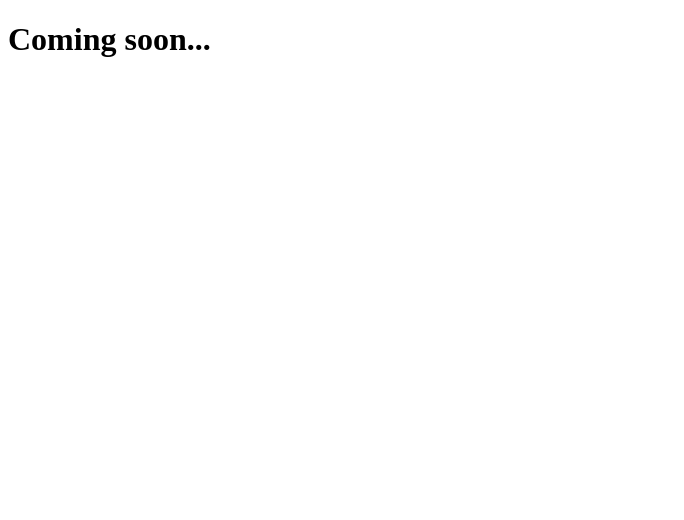
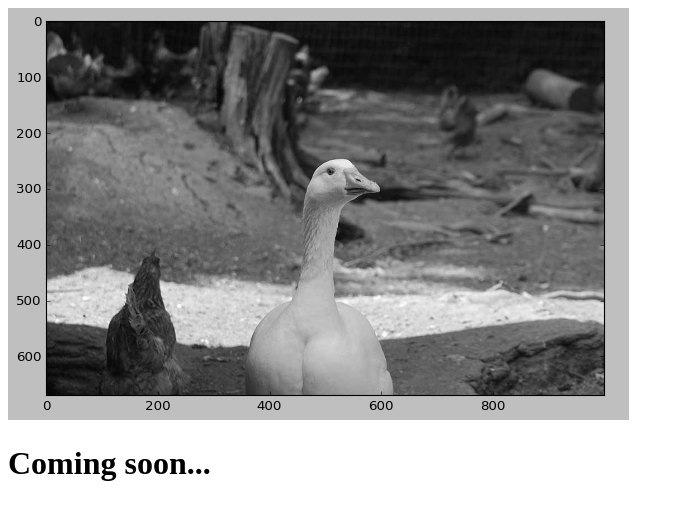
Before and after one commit to caduffn/git-101, a plain HTML site: page index.html in a window 1280 px wide. Shown: the whole page, without its empty margins (0-684 px from the left). Drawn offline with Linux system fonts and the light colour scheme.

Commit message:
Added goose picture

```diff
--- a/index.html
+++ b/index.html
@@ -2,6 +2,7 @@
 <html>
 	<head></head>
 	<body>
+		<img src="test_svd.jpg" alt="">
 		<h1>Coming soon...</h1>
 	</body>
 </html>
```
Also changed, not shown: test_svd.jpg (added).
